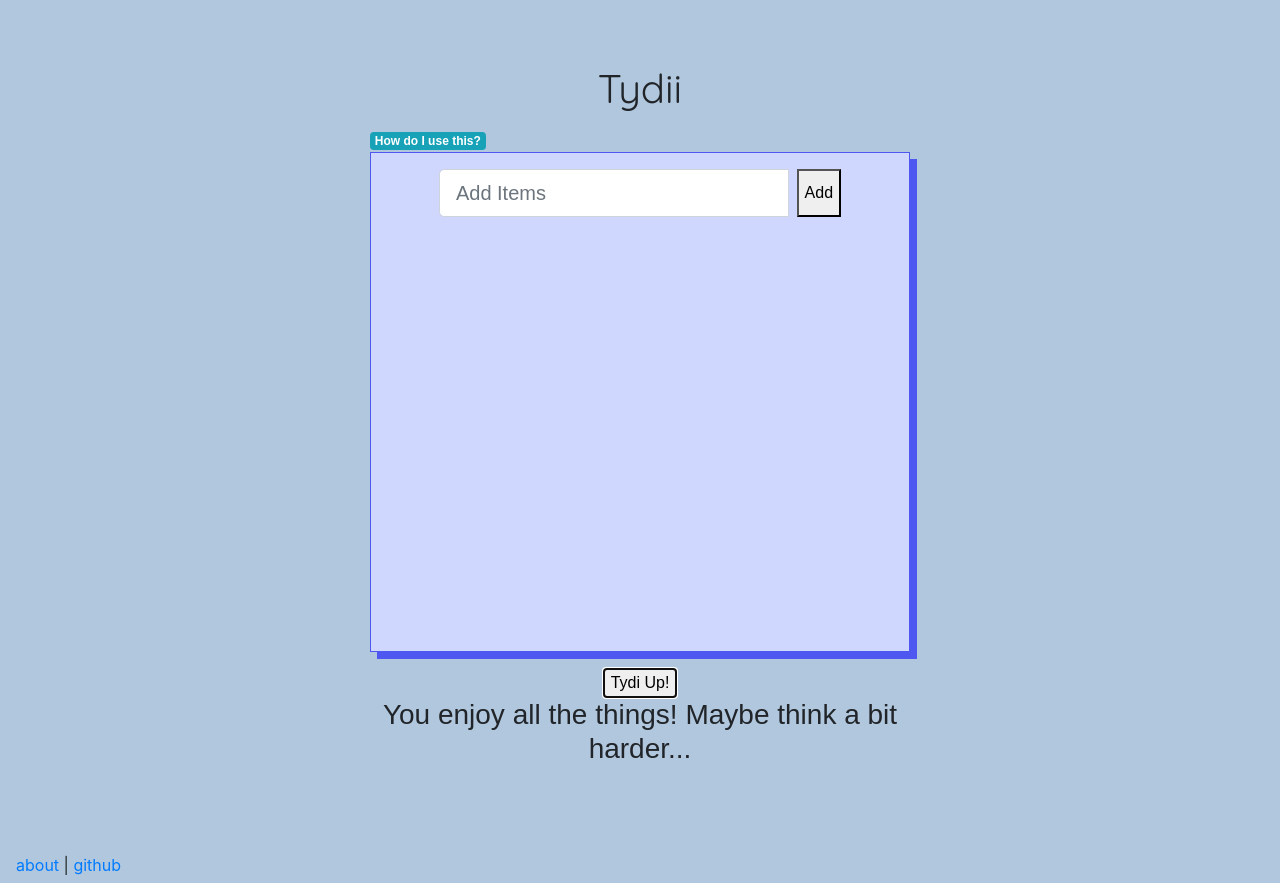
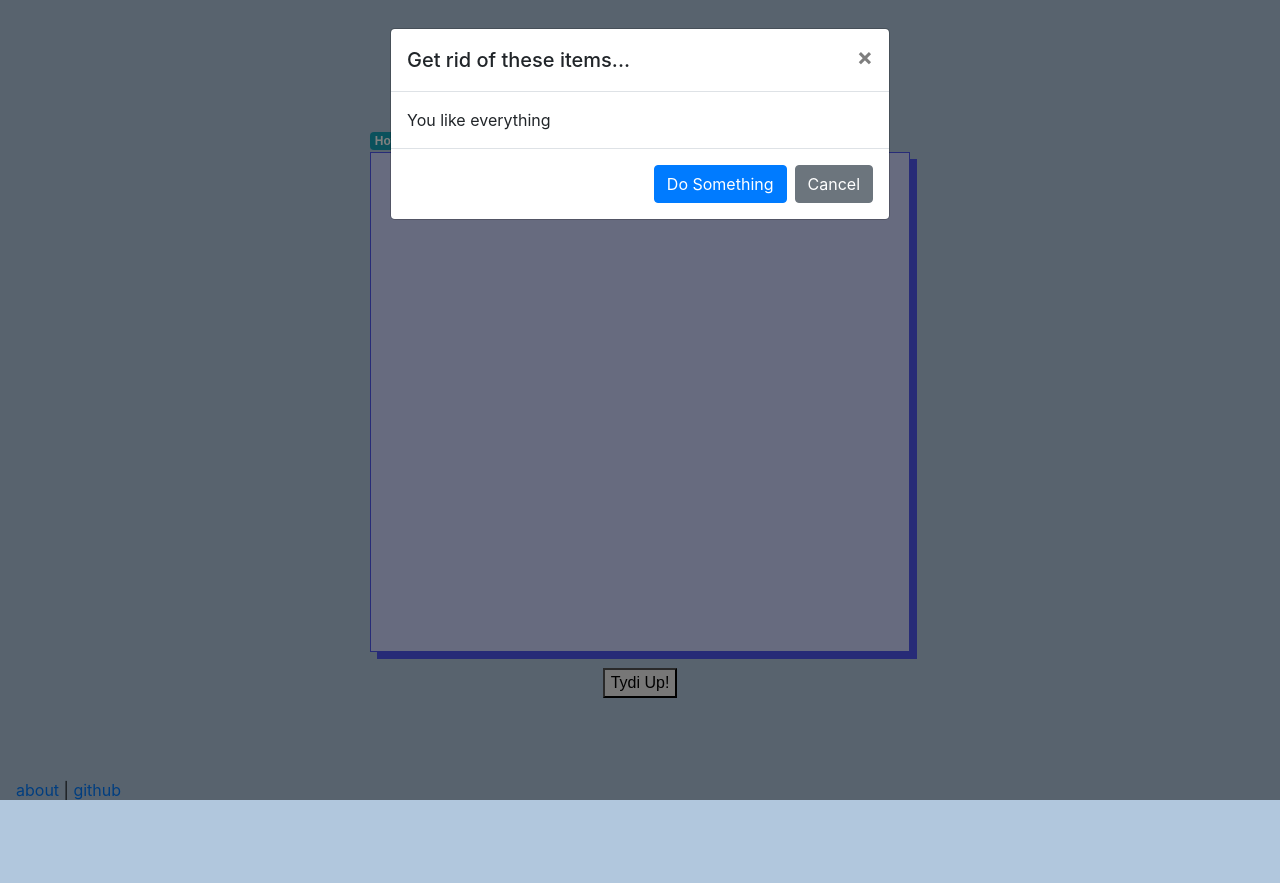
Before and after one commit to Beznet/tydii, a Next.js app: page / in a window 1280 px wide. Both pictures are taken after a click on the button "Tydi Up!". After the commit the page ends 808 px from the top, so only its background shows below. Built offline with nearby package versions, Linux system fonts and the light colour scheme; a web font is replaced by a local one.

Commit message:
added basic modal functionality

```diff
--- a/components/DecisionTable.js
+++ b/components/DecisionTable.js
@@ -1,28 +1,29 @@
 import React, { useState } from 'react';
-import { Row, Col } from 'reactstrap';
+import {
+  Row,
+  Col,
+  Button,
+  Modal,
+  ModalHeader,
+  ModalBody,
+  ModalFooter,
+} from 'reactstrap';
 
 function DonateItems({ items }) {
   const donateArray = [];
-
   for (const item of items) {
     if (item.rating <= 3) {
       donateArray.push(item);
     }
   }
 
-  const donateResults = donateArray.map(item => <p>{item.name}</p>);
-
-  const decisionText = () => {
-    if (!donateArray.length) {
-      return 'You enjoy all the things! Maybe think a bit harder...';
-    }
-    return 'Donate or sell these items:';
-  };
+  const donateResults = !donateArray.length
+    ? 'You enjoy everying, think a bit harder :)'
+    : donateArray.map(item => <p>{item.name}</p>);
 
   return (
     <>
       <div>
-        <h3>{decisionText()}</h3>
         <h5 className="result-names">{donateResults}</h5>
       </div>
     </>
@@ -31,6 +32,7 @@ function DonateItems({ items }) {
 
 const DecisionTable = ({ items }) => {
   const [toggled, setToggle] = useState(false);
+  const toggle = () => setToggle(!toggled);
 
   return (
     <Row>
@@ -43,9 +45,31 @@ const DecisionTable = ({ items }) => {
         >
           Tydi Up!
         </button>
-        <div className={!toggled ? 'd-none' : ''}>
-          <DonateItems className="mt-2" items={items} />
-        </div>
+        <Modal
+          isOpen={toggled}
+          modalTransition={{ timeout: 2000 }}
+          toggle={toggle}
+          className=""
+        >
+          <ModalHeader toggle={toggle}>Get rid of these items...</ModalHeader>
+          <ModalBody>
+            {items.length === 0 ? (
+              'You like everything'
+            ) : (
+              <div>
+                <DonateItems items={items} />
+              </div>
+            )}
+          </ModalBody>
+          <ModalFooter>
+            <Button color="primary" onClick={toggle}>
+              Do Something
+            </Button>{' '}
+            <Button color="secondary" onClick={toggle}>
+              Cancel
+            </Button>
+          </ModalFooter>
+        </Modal>
       </Col>
     </Row>
   );
--- a/styles/style.css
+++ b/styles/style.css
@@ -34,9 +34,6 @@ body {
 
 .result-names {
   text-shadow: 1px 1px 1px gray;
-}
-
-.slider-face {
 }
 
 .face-img {
```
